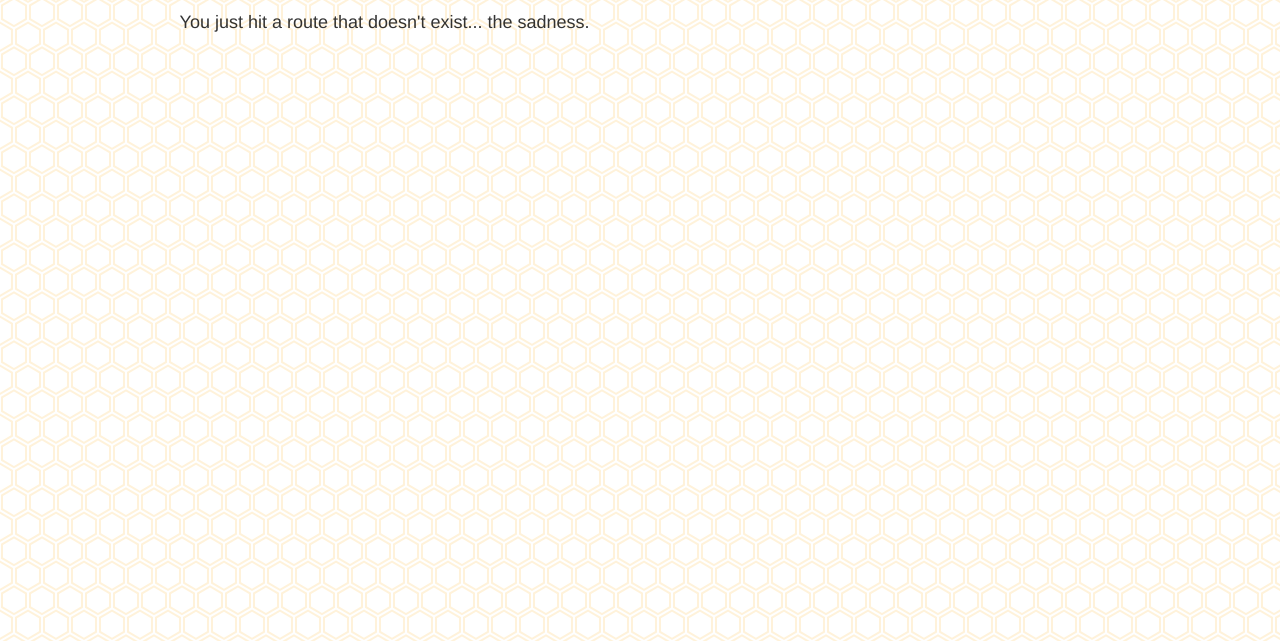
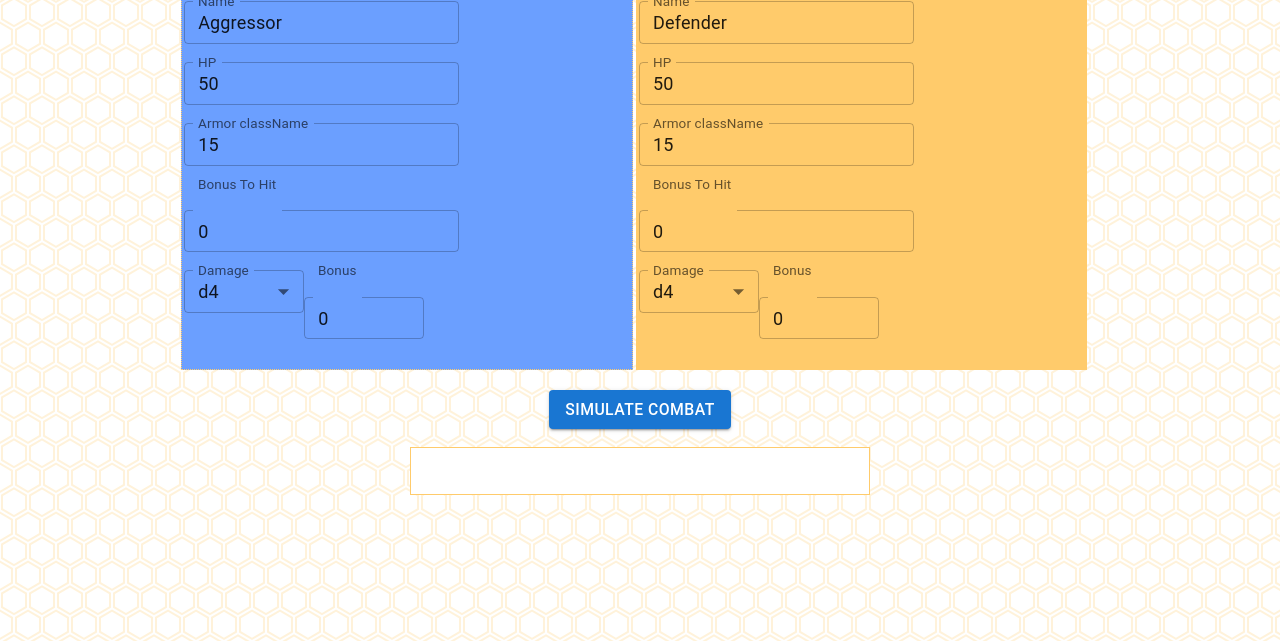
Before and after one commit to boosterlong/resume-portfolio, a Gatsby site: page /dndsim in a window 1280 px wide. Before the commit this address had no page. Shown: the part 159-800 px from the top of the page. Built offline with nearby package versions, Linux system fonts and the light colour scheme; Gatsby itself is replaced by a stand-in of ours.

Commit message:
Moved dnd simulator from jsfiddle to gatsby site. Added material-ui, formatted forms correctly. Implemented armor class and damage die.

```diff
--- a/package.json
+++ b/package.json
@@ -5,6 +5,9 @@
   "version": "0.1.0",
   "author": "Kyle Mathews <mathews.kyle@gmail.com>",
   "dependencies": {
+    "@emotion/react": "^11.4.1",
+    "@emotion/styled": "^11.3.0",
+    "@mui/material": "^5.0.2",
     "gatsby": "^3.13.1",
     "gatsby-plugin-image": "^1.13.0",
     "gatsby-plugin-manifest": "^3.13.0",
--- /dev/null
+++ b/src/components/dndfunctions.js
@@ -0,0 +1,78 @@
+var name1 = null
+var name2 = null
+var ac1 = null
+var ac2 = null
+var hp1 = null
+var hp2 = null
+var tohit1 = null
+var tohit2 = null
+var damagebonus1 = null
+var damagebonus2 = null
+
+var battleResult = ""
+
+
+function updateStats() {
+  name1 = document.getElementById('combatant1').value
+  name2 = document.getElementById('combatant2').value
+  ac1 = document.getElementById('combatant1ac').value
+  ac2 = document.getElementById('combatant2ac').value
+  hp1 = document.getElementById('combatant1hp').value
+  hp2 = document.getElementById('combatant2hp').value
+  tohit1 = document.getElementById('combatant1bab').value
+  tohit2 = document.getElementById('combatant2bab').value
+  damagebonus1 = document.getElementById('combatant1damagebonus').value
+  damagebonus2 = document.getElementById('combatant2damagebonus').value
+}
+
+function getRandomInt(max) {
+  return Math.floor(Math.random() * max) + 1
+}
+
+function rollToHit(bonus, armor) {
+    let roll = rollDie(20) + bonus
+    if (+roll >= +armor) {
+        return true
+    }
+    else {
+        return false
+    }
+}
+
+function rollDie(size) {
+    return getRandomInt(size)
+}
+
+
+export function readOut() {
+
+  let result = document.getElementById('readout');
+  var li = document.createElement("li");
+
+  let node = document.createTextNode(`${battleResult} \n`)
+
+  li.appendChild(node);
+  result.appendChild(li);
+}
+
+function clearBox() {
+  let result = document.getElementById('readout');
+  result.textContent = ''
+}
+
+export function simulate(damage1, damage2) {
+  updateStats()
+  clearBox()
+  do {
+      if (rollToHit(tohit2, ac1)) {
+        hp1 = (hp1 - ((+rollDie(damage2)) + +damagebonus2));
+      }
+      if (rollToHit(tohit1, ac2)) {
+        hp2 = (hp2 - ((+rollDie(damage1)) + +damagebonus1));
+      }
+    battleResult = `${name1} HP ${hp1} ${name2} HP ${hp2}`
+    readOut()
+  }
+  while ((hp1 > 0) && (hp2 > 0));
+
+}
--- a/src/components/layout.css
+++ b/src/components/layout.css
@@ -12,6 +12,14 @@ div.content {
 }
 .horizontal-line {
   border-bottom: 0.1rem dashed #ffcb6b;
+}
+
+.readout-container {
+  margin: auto;
+  width: 50%;
+  border: 1px solid #ffcb6b;
+  padding: 10px;
+  background-color: white;
 }
 
 .headshot {
@@ -617,7 +625,7 @@ pre tt:after {
     float: left;
     width: 49%;
     padding: 10px;
-    height: 300px;
+    height: 430px;
     border: 1px dotted #ffcb6b;
     margin: 0.1rem;
   }
@@ -664,3 +672,10 @@ p.descriptor {
   border: 1px dotted #ffcb6b;
   margin: 0.1rem;
 }
+
+.centered {
+  display: table;
+  margin: 0 auto;
+  margin-bottom: 1rem;
+  margin-top: 1rem;
+}
--- /dev/null
+++ b/src/pages/dndsim.js
@@ -0,0 +1,235 @@
+import * as React from "react"
+import { Link } from "gatsby"
+import InputLabel from '@mui/material/InputLabel';
+import OutlinedInput from '@mui/material/OutlinedInput';
+import FormControl from '@mui/material/FormControl';
+import Button from '@mui/material/Button';
+import TextField from '@mui/material/TextField';
+
+import Layout from "../components/layout"
+import Seo from "../components/seo"
+import { simulate } from "../components/dndfunctions"
+import { MenuItem, Select } from "@mui/material";
+
+
+export default function SecondPage() {
+
+  const [dice1, setDice1] = React.useState(4);
+
+  const handleChange = (event) => {
+    setDice1(event.target.value);
+  };
+  const [dice2, setDice2] = React.useState(4);
+
+  const handleChange2 = (event) => {
+    setDice2(event.target.value);
+  };
+
+
+  return (
+  <Layout>
+    <Seo title="Page two" />
+{/* Does not format great on mobile yet. But is passable for now. */}
+      <div className="row">
+        <div className="column" style={{backgroundColor:'#6B9FFF'}}>
+          <h2>Combatant 1</h2>
+          <form>
+            <FormControl style={{marginBottom:'1rem'}}>
+              <InputLabel
+                htmlFor="combatant1">
+                  Name
+              </InputLabel>
+              <OutlinedInput
+                label="Name"
+                id="combatant1"
+                name="combatant1"
+                defaultValue="Aggressor"
+                size="small"
+              />
+            </FormControl>
+            <FormControl style={{marginBottom:'1rem'}}>
+              <InputLabel
+                htmlFor="combatant1hp">
+                  HP
+              </InputLabel>
+              <OutlinedInput
+                label="HP"
+                type="number"
+                id="combatant1hp"
+                name="combatant1hp"
+                defaultValue="50"
+                size="small"/>
+            </FormControl>
+            <br />
+            <FormControl style={{marginBottom:'1rem'}}>
+              <InputLabel
+                htmlFor="combatant1ac">
+                  Armor className
+              </InputLabel>
+              <OutlinedInput
+                label="Armor className"
+                type="number"
+                id="combatant1ac"
+                name="combatant1ac"
+                defaultValue="15"
+                size="small"/>
+            </FormControl>
+            <br />
+            <FormControl style={{marginBottom:'1rem'}}>
+              <InputLabel htmlFor="combatant1bab">
+                Bonus To Hit
+              </InputLabel>
+              <br />
+              <OutlinedInput
+                label="Bonus To Hit"
+                type="number"
+                id="combatant1bab"
+                name="combatant1bab"
+                defaultValue="0"
+                size="small" />
+            </FormControl>
+            <br />
+            <FormControl sx={{ minWidth: 120 }}>
+              <InputLabel id="combatant1damage">
+                Damage
+              </InputLabel>
+              <Select
+              labelId="combatant1damage"
+              value={dice1}
+              label="Damage"
+              onChange={handleChange}
+              size="small"
+              id="combatant1damage"
+              >
+              <MenuItem value={4}>d4</MenuItem>
+              <MenuItem value={6}>d6</MenuItem>
+              <MenuItem value={8}>d8</MenuItem>
+              <MenuItem value={10}>d10</MenuItem>
+              <MenuItem value={12}>d12</MenuItem>
+              <MenuItem value={20}>d20</MenuItem>
+              </Select>
+            </FormControl>
+            <FormControl sx={{ maxWidth: 120 }}>
+              <InputLabel htmlFor="combatant1damagebonus">
+                Bonus
+              </InputLabel>
+              <br />
+              <OutlinedInput
+                label="Bonus"
+                type="number"
+                id="combatant1damagebonus"
+                name="combatant1damagebonus"
+                defaultValue="0"
+                size="small" />
+            </FormControl>
+          </form>
+        </div>
+
+      {/* ^ Combatant 1 | v Combatant 2 */}
+
+      <div className="column" style={{backgroundColor:'#FFCB6B'}}>
+        <h2>Combatant 2</h2>
+        <form>
+            <FormControl style={{marginBottom:'1rem'}}>
+              <InputLabel
+                htmlFor="combatant2">
+                  Name
+              </InputLabel>
+              <OutlinedInput
+                label="Name"
+                id="combatant2"
+                name="combatant2"
+                defaultValue="Defender"
+                size="small"
+              />
+            </FormControl>
+            <FormControl style={{marginBottom:'1rem'}}>
+              <InputLabel
+                htmlFor="combatant2hp">
+                  HP
+              </InputLabel>
+              <OutlinedInput
+                label="HP"
+                type="number"
+                id="combatant2hp"
+                name="combatant2hp"
+                defaultValue="50"
+                size="small"/>
+            </FormControl>
+            <br />
+            <FormControl style={{marginBottom:'1rem'}}>
+              <InputLabel
+                htmlFor="combatant2ac">
+                  Armor className
+              </InputLabel>
+              <OutlinedInput
+                label="Armor className"
+                type="number"
+                id="combatant2ac"
+                name="combatant2ac"
+                defaultValue="15"
+                size="small"/>
+            </FormControl>
+            <br />
+            <FormControl style={{marginBottom:'1rem'}}>
+              <InputLabel htmlFor="combatant2bab">
+                Bonus To Hit
+              </InputLabel>
+              <br />
+              <OutlinedInput
+                label="Bonus To Hit"
+                type="number"
+                id="combatant2bab"
+                name="combatant2bab"
+                defaultValue="0"
+                size="small" />
+            </FormControl>
+            <br />
+            <FormControl sx={{ minWidth: 120 }}>
+              <InputLabel id="combatant2damage">
+                Damage
+              </InputLabel>
+              <Select
+              labelId="combatant2damage"
+              value={dice2}
+              label="Damage"
+              onChange={handleChange2}
+              size="small"
+              >
+              <MenuItem value={4}>d4</MenuItem>
+              <MenuItem value={6}>d6</MenuItem>
+              <MenuItem value={8}>d8</MenuItem>
+              <MenuItem value={10}>d10</MenuItem>
+              <MenuItem value={12}>d12</MenuItem>
+              <MenuItem value={20}>d20</MenuItem>
+              </Select>
+            </FormControl>
+            <FormControl sx={{ maxWidth: 120 }}>
+              <InputLabel htmlFor="combatant2damagebonus">
+                Bonus
+              </InputLabel>
+              <br />
+              <OutlinedInput
+                label="Bonus"
+                type="number"
+                id="combatant2damagebonus"
+                name="combatant2damagebonus"
+                defaultValue="0"
+                size="small" />
+            </FormControl>
+          </form>
+      </div>
+    </div>
+    <div className="centered">
+      <Button variant="contained" onClick={() => simulate(dice1, dice2)}>
+        Simulate Combat
+      </Button>
+    </div>
+    <div className="readout-container">
+      <ol className="readout" id="readout">
+      {/* Battle data will populate here, should give both combatants the same amount of turns. */}
+      </ol>
+    </div>
+  </Layout>
+  )
+}
--- a/src/pages/page-2.js
+++ /dev/null
@@ -1,16 +0,0 @@
-import * as React from "react"
-import { Link } from "gatsby"
-
-import Layout from "../components/layout"
-import Seo from "../components/seo"
-
-const SecondPage = () => (
-  <Layout>
-    <Seo title="Page two" />
-    <h1>Hi from the second page</h1>
-    <p>Welcome to page 2</p>
-    <Link to="/">Go back to the homepage</Link>
-  </Layout>
-)
-
-export default SecondPage
```
Also changed, not shown: 2 other files.
